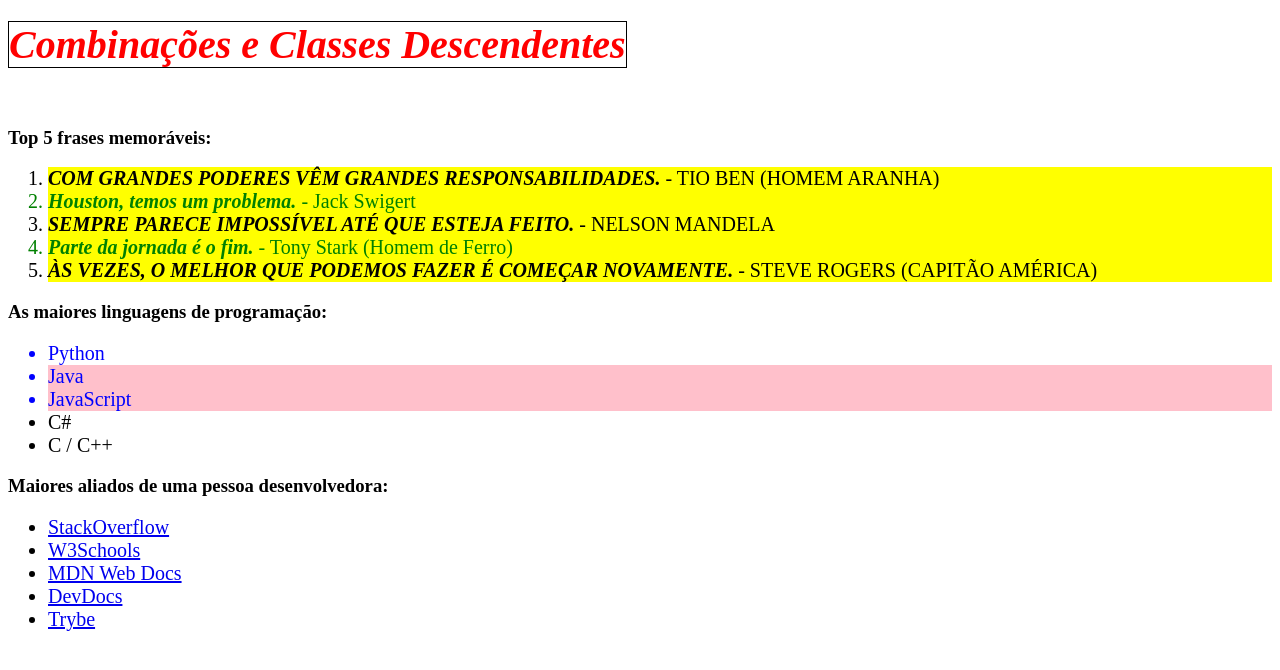
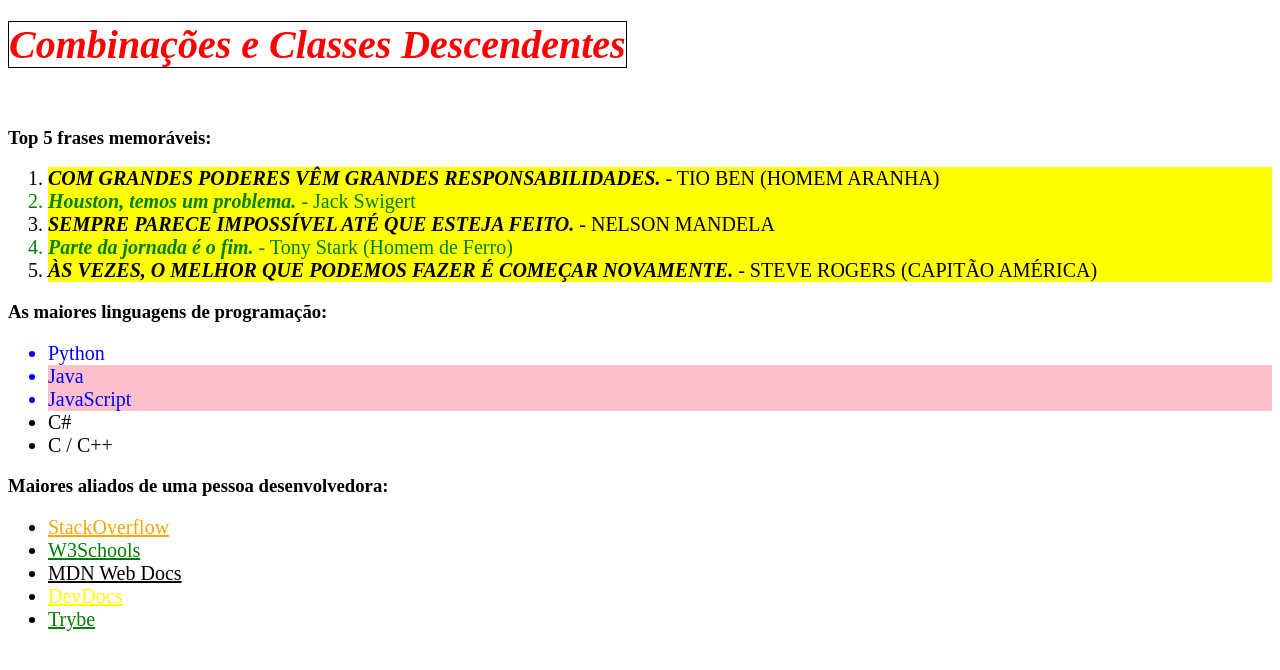
Before and after one commit to ferreirawdev/trybe-exercicios, a plain HTML site: page fundamentos/bloco-03/dia-03/index5.html in a window 1280 px wide. Drawn offline with Linux system fonts and the light colour scheme.

Commit message:
adiciona cor e negrito ao passar o mouse por cada aliado

```diff
--- a/fundamentos/bloco-03/dia-03/style5.css
+++ b/fundamentos/bloco-03/dia-03/style5.css
@@ -34,3 +34,27 @@
 .bgPink {
     background-color: pink;
 }
+
+#ally li a:hover {
+    font-weight: 700;
+}
+
+#ally li a[href*="stackoverflow"] {
+    color: orange;
+}
+
+#ally li a[href*="w3schools"] {
+    color: green;
+}
+
+#ally li a[href*="mozilla"] {
+    color: black;
+}
+
+#ally li a[href*="devdocs"] {
+    color: yellow;
+}
+
+#ally li a[href*="trybe"] {
+    color: green;
+}
```
